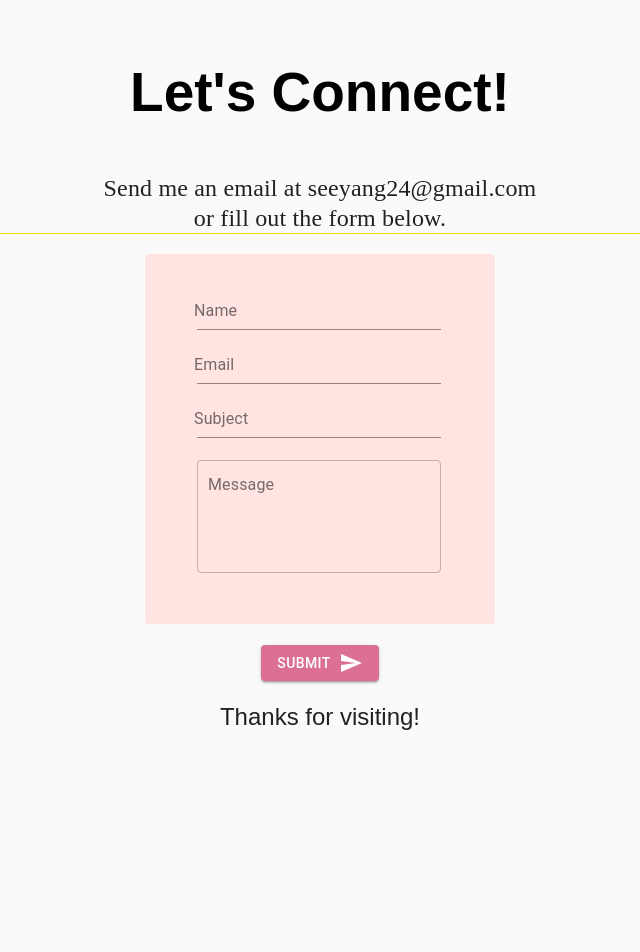
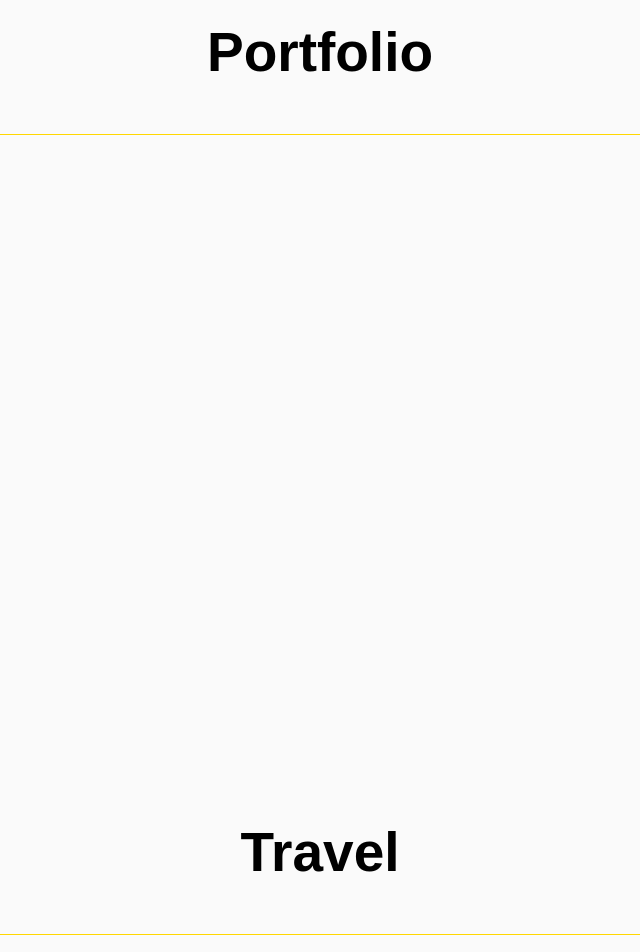
Before and after one commit to paperjoob/personal_website_see, a React (Create React App) app: page / in a window 1280 px wide. Shown: the part 1660-2612 px from the top of the page, without its empty margins (320-960 px from the left). Before the commit the page ends 2440 px from the top, so only its background shows below. Built offline with nearby package versions, Linux system fonts and the light colour scheme.

Commit message:
added styling to travel and portfolio

```diff
--- a/src/Main/Main.js
+++ b/src/Main/Main.js
@@ -57,9 +57,10 @@ class Main extends Component {
                         </Typography>
 					</Grid>
                     <br />
+                    <br />
                     <Grid item xs={12}>
 							<Typography
-								variant='h4'
+								variant='h5'
 								align='center'
 								className={classes.text}>
 								I love coding ( and traveling ).
--- a/src/Portfolio/Portfolio.js
+++ b/src/Portfolio/Portfolio.js
@@ -1,14 +1,69 @@
 import React, {Component} from 'react';
 import { Element } from 'react-scroll';
+import { Grid, Typography, Divider } from '@material-ui/core';
+import { withStyles } from '@material-ui/core/styles';
+
+
+  const styles = theme => ({
+	root: {
+        flexGrow: 1,
+        height: '100vh',
+        width: '100vw',
+		align: 'center',
+		justify: 'center',
+	},
+	profile: {
+		height: '300px',
+		width: '280px',
+        margin: 'auto',
+    },
+    title: {
+		fontWeight: 'bolder',
+        color: 'black',
+        fontSize: 55,
+        paddingTop: '80px',
+        paddingBottom: '30px'
+    },
+    bio: {
+        fontFamily: 'default',
+        fontSize: '18px'
+    },
+    grid: {
+        width: '700px',
+        align:"center",
+        justify: 'center',
+        margin: 'auto'
+    },
+    dividerColor: {
+        backgroundColor: 'gold',
+    }
+});
+
 
 class Portfolio extends Component {
     render() {
+        const { classes } = this.props;
+
         return (
             <Element name="Portfolio" id="Portfolio">
-                <div>Portfolio</div>
+                <div className={classes.root}>
+                    <Grid item xs={12}>
+                        <Typography variant='h3' align='center' className={classes.title}>
+                            Portfolio
+                        </Typography>
+                    </Grid>
+
+                    <br />
+                    <Grid item xs={6} className={classes.grid}>
+                        <Typography variant='h4' align='center' className={classes.text}>
+
+                        </Typography>
+                        <Divider className={classes.dividerColor}/>
+                    </Grid>
+                </div>
             </Element>
         )
     }
 }
 
-export default Portfolio;
+export default withStyles(styles) (Portfolio);
--- a/src/Travel/Travel.js
+++ b/src/Travel/Travel.js
@@ -1,14 +1,67 @@
 import React, {Component} from 'react';
 import { Element } from 'react-scroll';
+import { Grid, Typography, Divider } from '@material-ui/core';
+import { withStyles } from '@material-ui/core/styles';
+
+  const styles = theme => ({
+	root: {
+        flexGrow: 1,
+        height: '100vh',
+        width: '100vw',
+		align: 'center',
+		justify: 'center',
+	},
+	profile: {
+		height: '300px',
+		width: '280px',
+        margin: 'auto',
+    },
+    title: {
+		fontWeight: 'bolder',
+        color: 'black',
+        fontSize: 55,
+        paddingTop: '80px',
+        paddingBottom: '30px'
+    },
+    bio: {
+        fontFamily: 'default',
+        fontSize: '18px'
+    },
+    grid: {
+        width: '700px',
+        align:"center",
+        justify: 'center',
+        margin: 'auto'
+    },
+    dividerColor: {
+        backgroundColor: 'gold',
+    }
+});
 
 class Travel extends Component {
     render() {
+        const { classes } = this.props;
+
         return (
             <Element name="Travel" id="Travel">
-                <div>Travel</div>
+                <div className={classes.root}>
+                        <Grid item xs={12}>
+                            <Typography variant='h3' align='center' className={classes.title}>
+                                Travel
+                            </Typography>
+                        </Grid>
+
+                        <br />
+                        <Grid item xs={6} className={classes.grid}>
+                            <Typography variant='h4' align='center' className={classes.text}>
+
+                            </Typography>
+                            <Divider className={classes.dividerColor}/>
+                        </Grid>
+                    </div>
             </Element>
         )
     }
 }
 
-export default Travel;
+export default withStyles(styles) (Travel);
```
